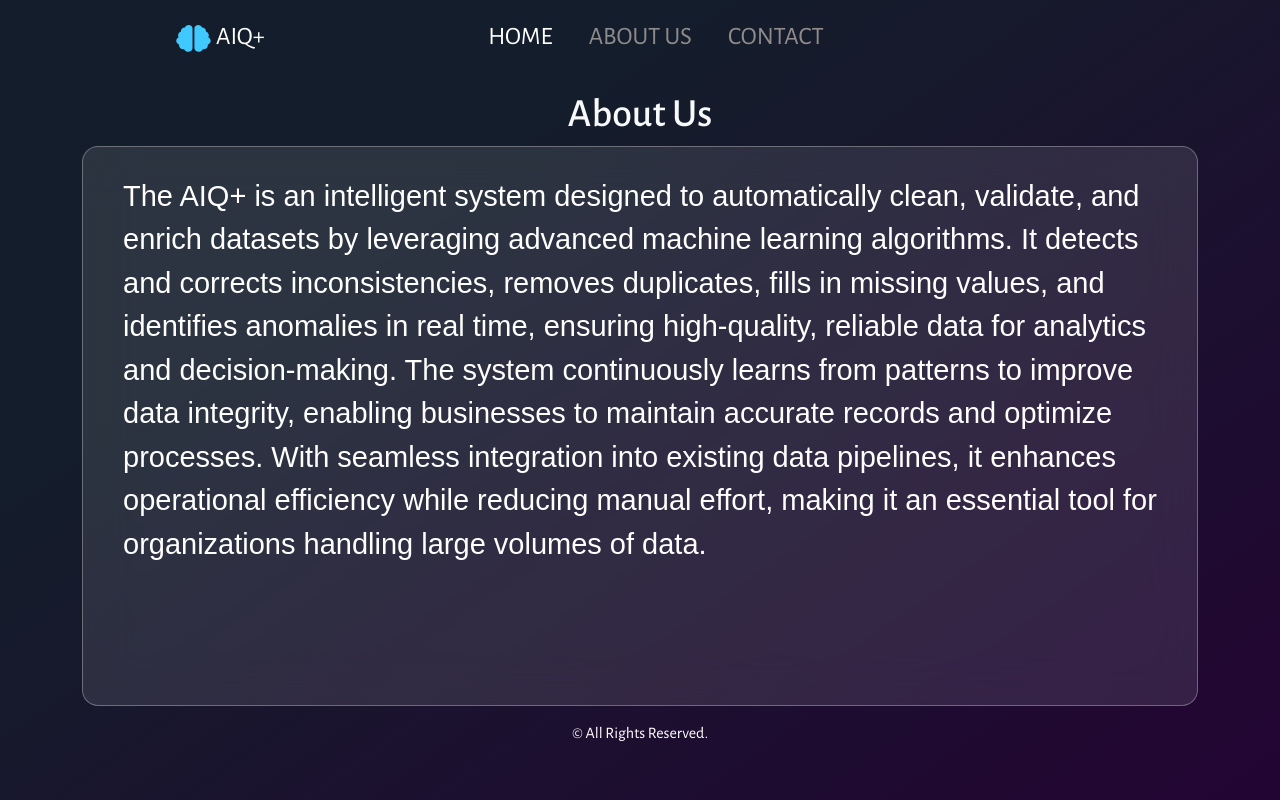
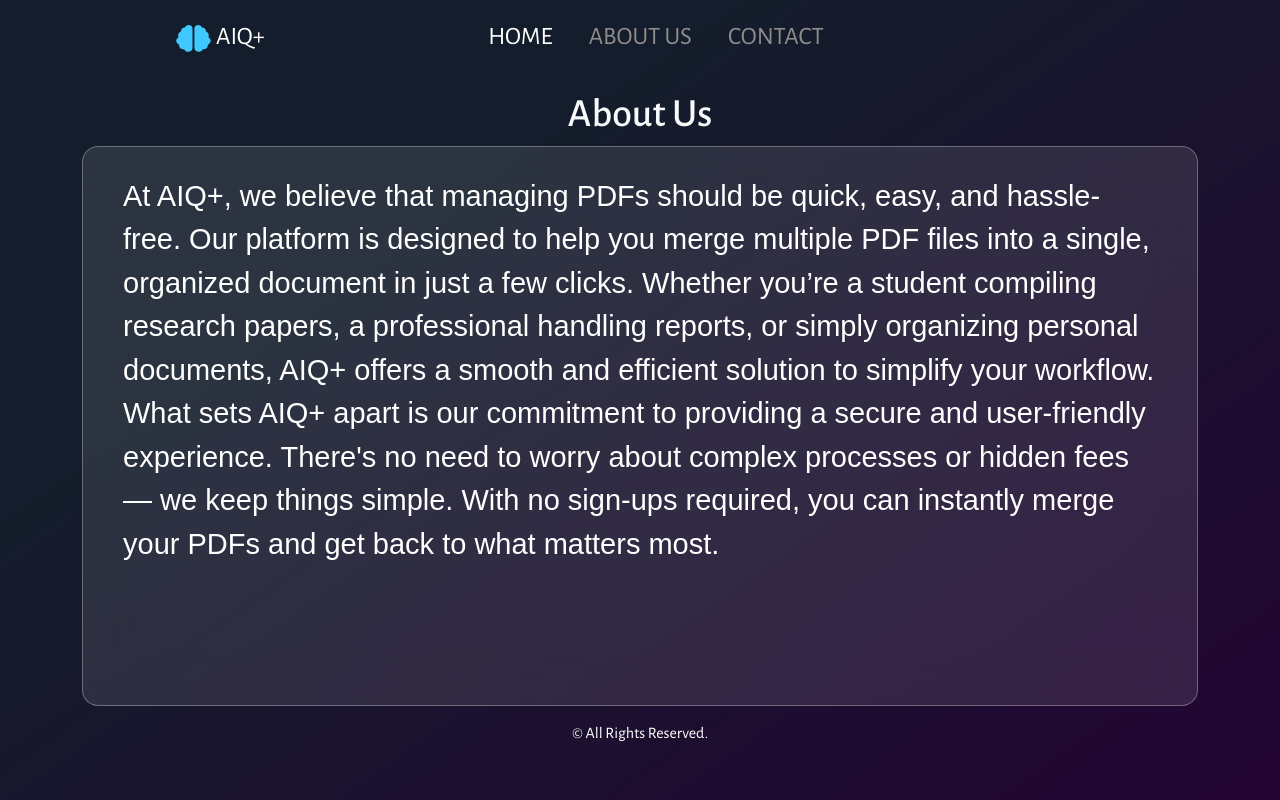
Before and after one commit to Chitransh2309/PDFGenie, a React (Create React App) app: page /aboutus in a window 1280 px wide. Built offline with nearby package versions, Linux system fonts and the light colour scheme.

Commit message:
frontend changes

```diff
--- a/src/components/About.js
+++ b/src/components/About.js
@@ -8,7 +8,7 @@ export class About extends Component {
         <div className="container">
           <div className="box">
             <div>
-              <p className='my-1 mx-3'>The AIQ+ is an intelligent system designed to automatically clean, validate, and enrich datasets by leveraging advanced machine learning algorithms. It detects and corrects inconsistencies, removes duplicates, fills in missing values, and identifies anomalies in real time, ensuring high-quality, reliable data for analytics and decision-making. The system continuously learns from patterns to improve data integrity, enabling businesses to maintain accurate records and optimize processes. With seamless integration into existing data pipelines, it enhances operational efficiency while reducing manual effort, making it an essential tool for organizations handling large volumes of data.</p>
+              <p className='my-1 mx-3'>At AIQ+, we believe that managing PDFs should be quick, easy, and hassle-free. Our platform is designed to help you merge multiple PDF files into a single, organized document in just a few clicks. Whether you’re a student compiling research papers, a professional handling reports, or simply organizing personal documents, AIQ+ offers a smooth and efficient solution to simplify your workflow. What sets AIQ+ apart is our commitment to providing a secure and user-friendly experience. There's no need to worry about complex processes or hidden fees — we keep things simple. With no sign-ups required, you can instantly merge your PDFs and get back to what matters most.</p>
             </div>
           </div>
         </div>
--- a/src/index.css
+++ b/src/index.css
@@ -1,4 +1,9 @@
 @import url('https://fonts.googleapis.com/css2?family=Alegreya+Sans:ital,wght@0,100;0,300;0,400;0,500;0,700;0,800;0,900;1,100;1,300;1,400;1,500;1,700;1,800;1,900&display=swap');
+* {
+  margin: 0;
+  padding: 0;
+  box-sizing: border-box;
+}
 body {
   margin: 0;
   height: 100vh;
```
